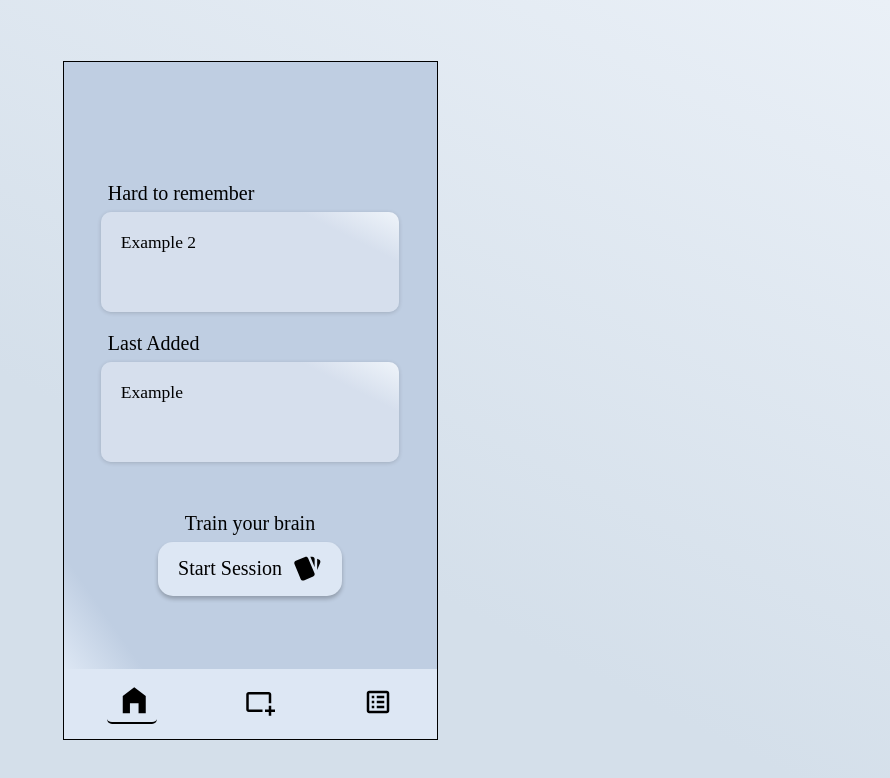
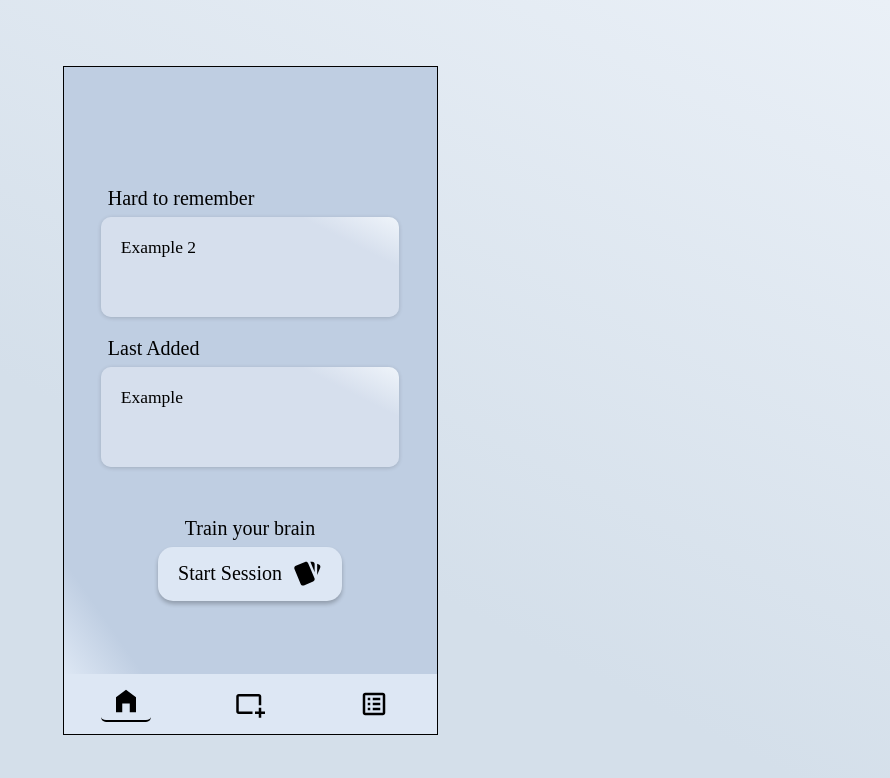
Before and after one commit to j-eick/vocab-dojo, a Next.js app: page / in a window 1280 px wide. Shown: the top 778 px of the page, without its empty margins (390-1280 px from the left). Built offline with nearby package versions, Linux system fonts and the light colour scheme.

Commit message:
fixed nav animation

```diff
--- a/src/components/Nav.jsx
+++ b/src/components/Nav.jsx
@@ -18,7 +18,7 @@ export default function Nav() {
 					<Link href="/" aria-label="Home">
 						{router.asPath === '/' ? (
 							<StyledDiv>
-								<Icon path={mdiHomeVariant} size={2.3} />
+								<Icon path={mdiHomeVariant} size={2} />
 							</StyledDiv>
 						) : (
 							<Icon path={mdiHomeVariantOutline} size={2} />
@@ -29,7 +29,7 @@ export default function Nav() {
 					<Link href="/create-vocab" aria-label="Add new vocab">
 						{router.asPath === '/create-vocab' ? (
 							<StyledDiv>
-								<Icon path={mdiCardPlus} size={2.3} />
+								<Icon path={mdiCardPlus} size={2} />
 							</StyledDiv>
 						) : (
 							<Icon path={mdiCardPlusOutline} size={2} />
@@ -40,7 +40,7 @@ export default function Nav() {
 					<Link href="/allVocabs">
 						{router.asPath === '/allVocabs' ? (
 							<StyledDiv>
-								<Icon path={mdiListBox} size={2.3} />
+								<Icon path={mdiListBox} size={2} />
 							</StyledDiv>
 						) : (
 							<Icon path={mdiListBoxOutline} size={2} />
@@ -53,7 +53,7 @@ export default function Nav() {
 }
 
 const StyledNav = styled.nav`
-	height: 70px;
+	height: 60px;
 	bottom: 0;
 
 	background: rgb(221, 231, 244);
@@ -67,8 +67,11 @@ const StyledUl = styled.ul`
 	align-items: center;
 `;
 const StyledLi = styled.li`
-	margin: 0 20px;
-	padding: 10px 10px;
+	height: 60px;
+	width: 70px;
+
+	display: grid;
+	place-items: center;
 
 	cursor: pointer;
 `;
```
